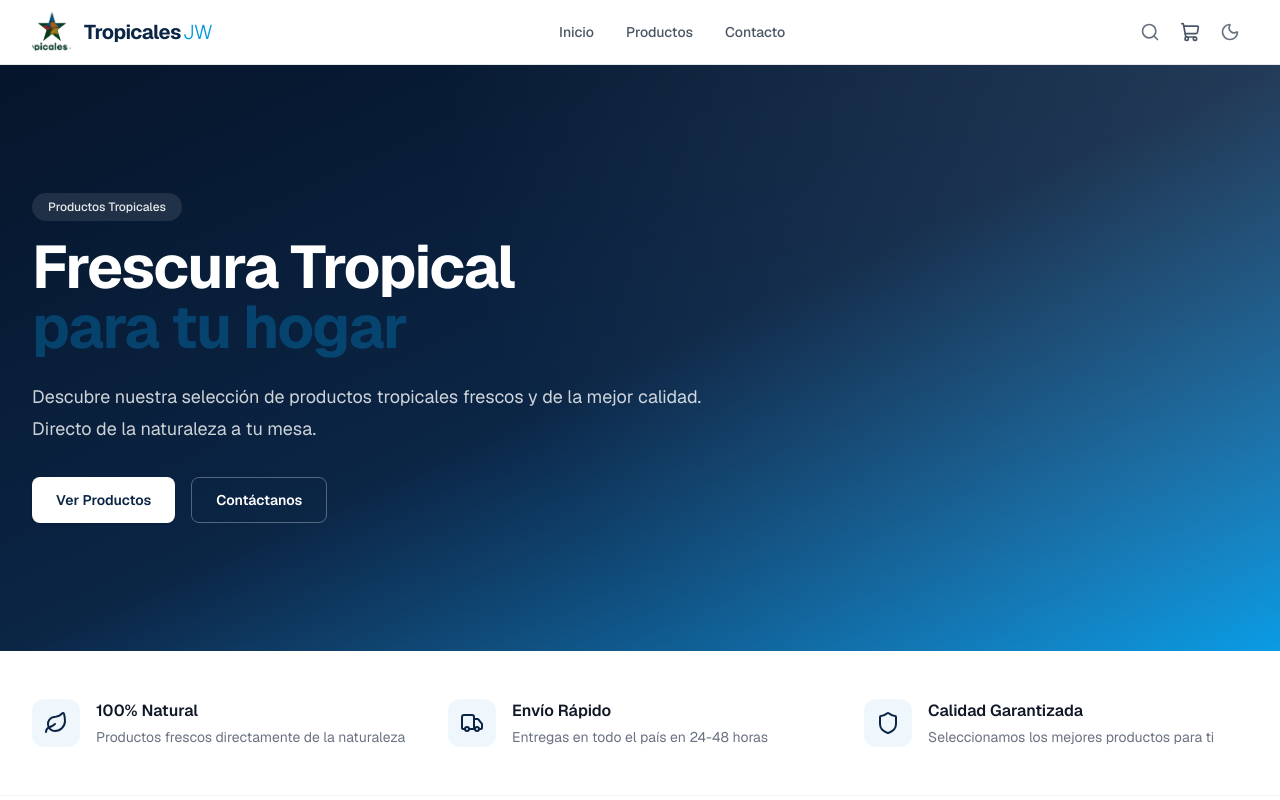
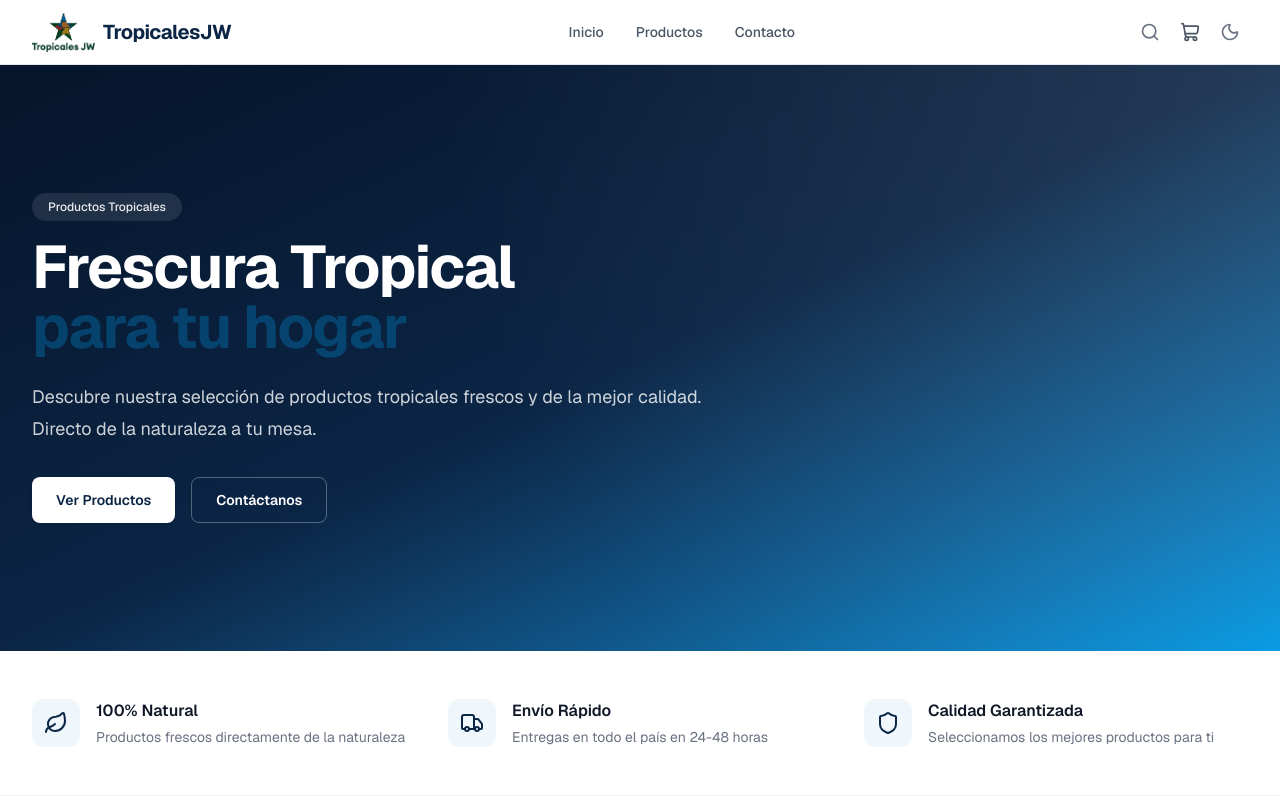
Before and after one commit to laoficinadev/TropicalesJW, a Next.js app: page / in a window 1280 px wide. Shown: the top 800 px of the page. Built offline with nearby package versions, Linux system fonts and the light colour scheme.

Commit message:
Fix logo display quality, update favicon to SVG

```diff
--- a/src/components/layout/Logo.tsx
+++ b/src/components/layout/Logo.tsx
@@ -8,25 +8,19 @@ interface LogoProps {
 
 export function Logo({ showText = true, className = "" }: LogoProps) {
   return (
-    <Link href="/" className={`flex items-center gap-3 group ${className}`}>
-      <div className="relative h-10 w-10 overflow-hidden rounded-lg">
-        <Image
-          src="/logo.png"
-          alt="Tropicales JW"
-          fill
-          className="object-cover"
-          sizes="40px"
-        />
-      </div>
+    <Link href="/" className={`flex items-center gap-2 group ${className}`}>
+      <Image
+        src="/logo.png"
+        alt="Tropicales JW"
+        height={40}
+        width={63}
+        className="object-contain shrink-0"
+        priority
+      />
       {showText && (
-        <div className="flex items-baseline gap-0.5">
-          <span className="text-xl font-bold tracking-tight text-brand-primary transition-colors group-hover:text-brand-accent">
-            Tropicales
-          </span>
-          <span className="text-xl font-light tracking-tight text-brand-accent">
-            JW
-          </span>
-        </div>
+        <span className="text-lg sm:text-xl font-bold tracking-tight text-brand-primary transition-colors group-hover:text-brand-accent whitespace-nowrap">
+          TropicalesJW
+        </span>
       )}
     </Link>
   );
```
Also changed, not shown: src/app/icon.png (deleted), src/app/icon.svg (added).
